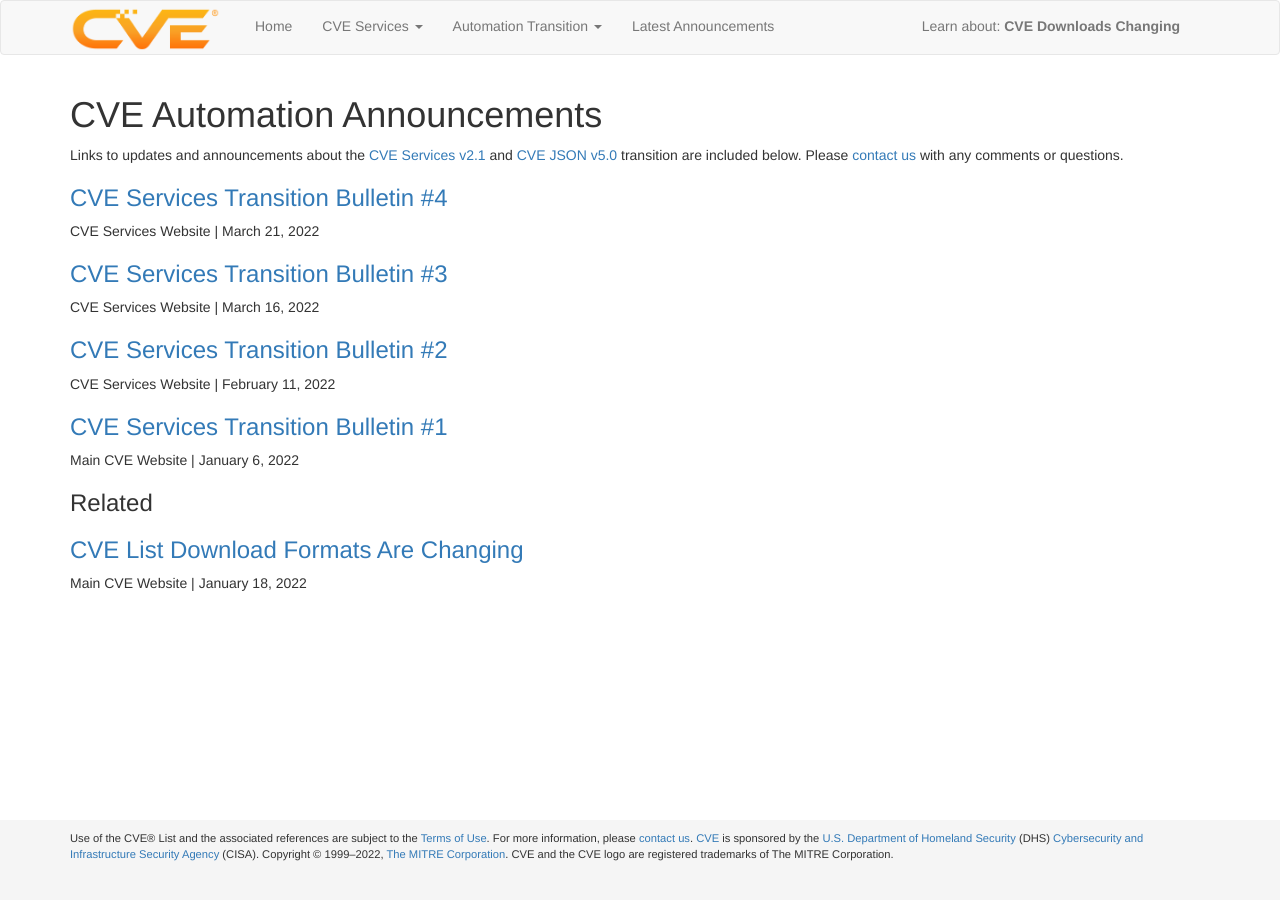
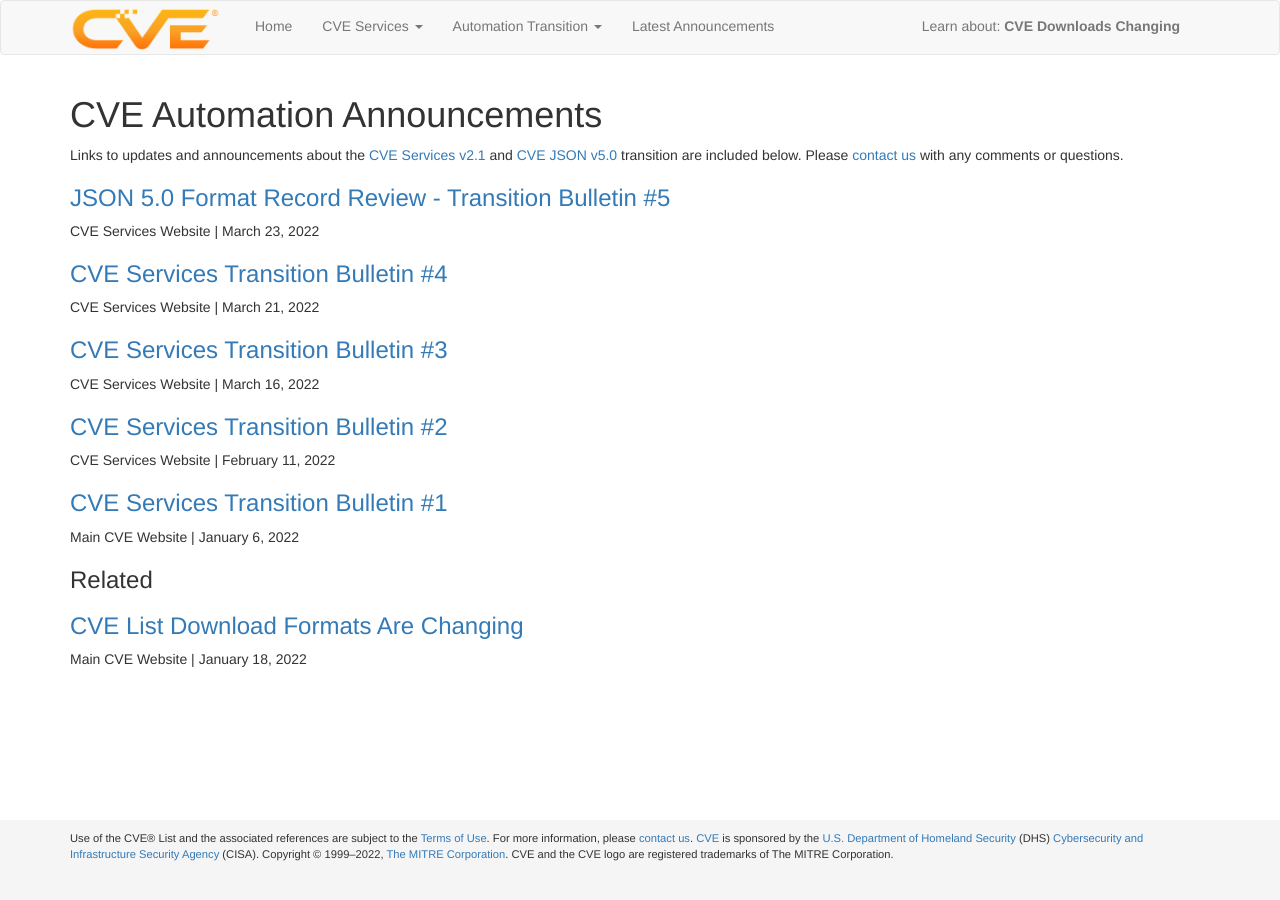
Before and after one commit to CVEProject/cveproject.github.io, a Jekyll site: the page built from automation-announcements.md, in a window 1280 px wide. Built offline with Jekyll 4.4.1, drawn with Linux system fonts in a browser that asks for light colours; nearby versions of some CDN libraries.

Commit message:
Update automation-announcements.md
Add a link to Transition Bulletin #5 "JSON 5.0 Format Record Review"

```diff
--- a/automation-announcements.md
+++ b/automation-announcements.md
@@ -4,6 +4,9 @@ layout: page
 ---
 
 Links to updates and announcements about the [CVE Services v2.1](https://github.com/CVEProject/cve-services) and [CVE JSON v5.0](https://github.com/CVEProject/cve-schema/blob/master/schema/v5.0/CVE_JSON_5.0_schema.json) transition are included below. Please [contact us](https://cveform.mitre.org/) with any comments or questions.
+
+### [JSON 5.0 Format Record Review - Transition Bulletin #5](https://cveproject.github.io/automation-transition#bulletin-number-5)
+CVE Services Website | March 23, 2022
 
 ### [CVE Services Transition Bulletin #4](https://cveproject.github.io/automation-transition#bulletin-number-4)
 CVE Services Website | March 21, 2022
```
